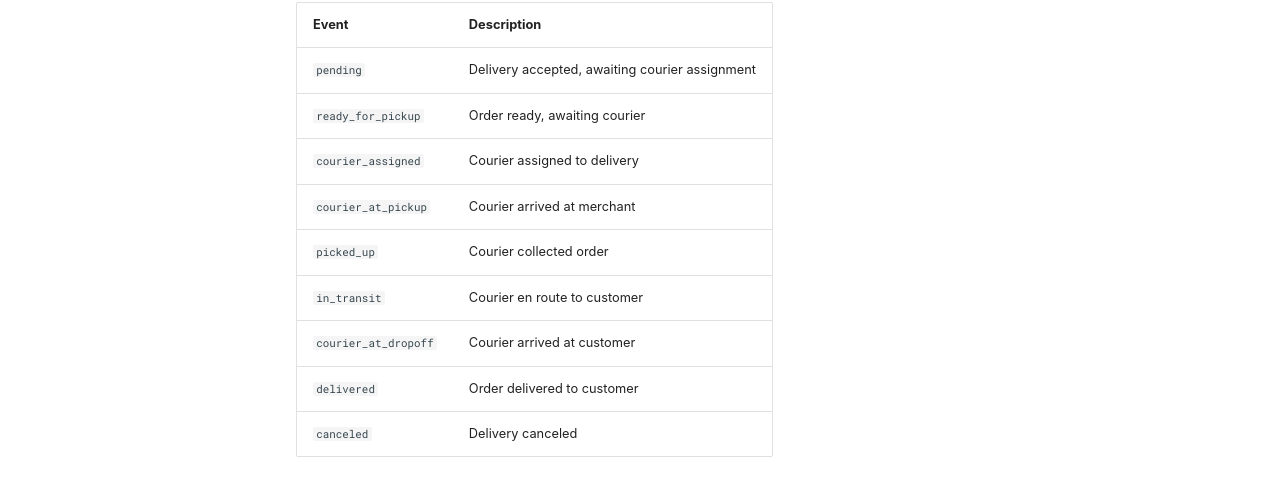
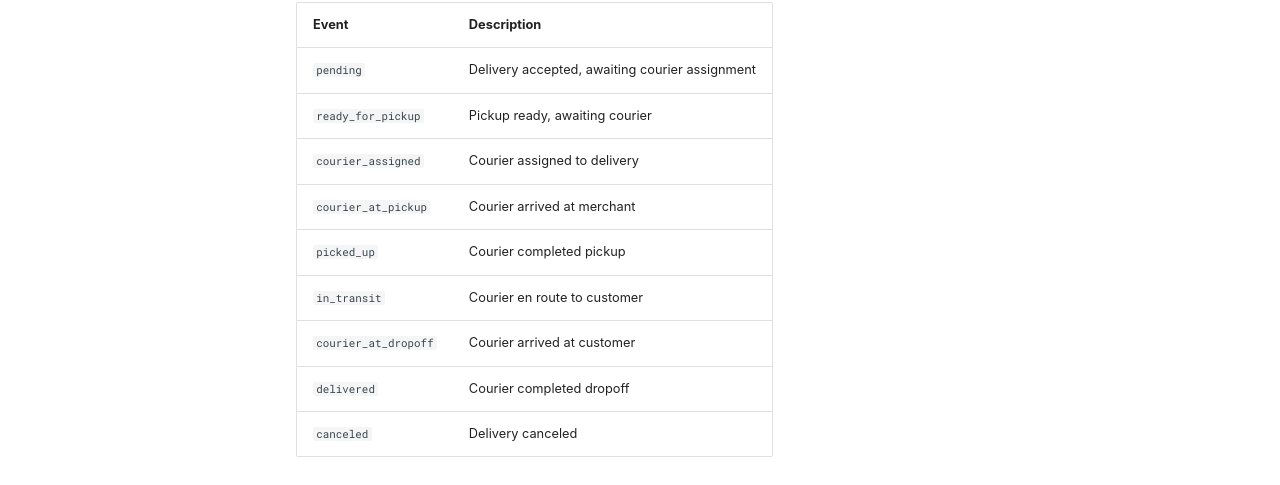
Before and after one commit to Palette-Labs-Inc/local-protocol, an MkDocs documentation site: the page built from docs/capabilities/delivery/events.md, in a window 1280 px wide and 900 px high. Shown: the part 377-862 px from the top of the window. Built offline with MkDocs 1.6.1 and Material for MkDocs 9.7.7, drawn with Linux system fonts in a browser that asks for light colours; some web fonts are replaced.

Commit message:
Remove order-domain language from event descriptions

```diff
--- a/docs/capabilities/delivery/events.md
+++ b/docs/capabilities/delivery/events.md
@@ -9,13 +9,13 @@ The courier standard defines events for pickup-and-deliver workflows.
 | Event | Description |
 |-------|-------------|
 | `pending` | Delivery accepted, awaiting courier assignment |
-| `ready_for_pickup` | Order ready, awaiting courier |
+| `ready_for_pickup` | Pickup ready, awaiting courier |
 | `courier_assigned` | Courier assigned to delivery |
 | `courier_at_pickup` | Courier arrived at merchant |
-| `picked_up` | Courier collected order |
+| `picked_up` | Courier completed pickup |
 | `in_transit` | Courier en route to customer |
 | `courier_at_dropoff` | Courier arrived at customer |
-| `delivered` | Order delivered to customer |
+| `delivered` | Courier completed dropoff |
 | `canceled` | Delivery canceled |
 
 ## Typical Progression
```
Also changed, not shown: 1 other file.
